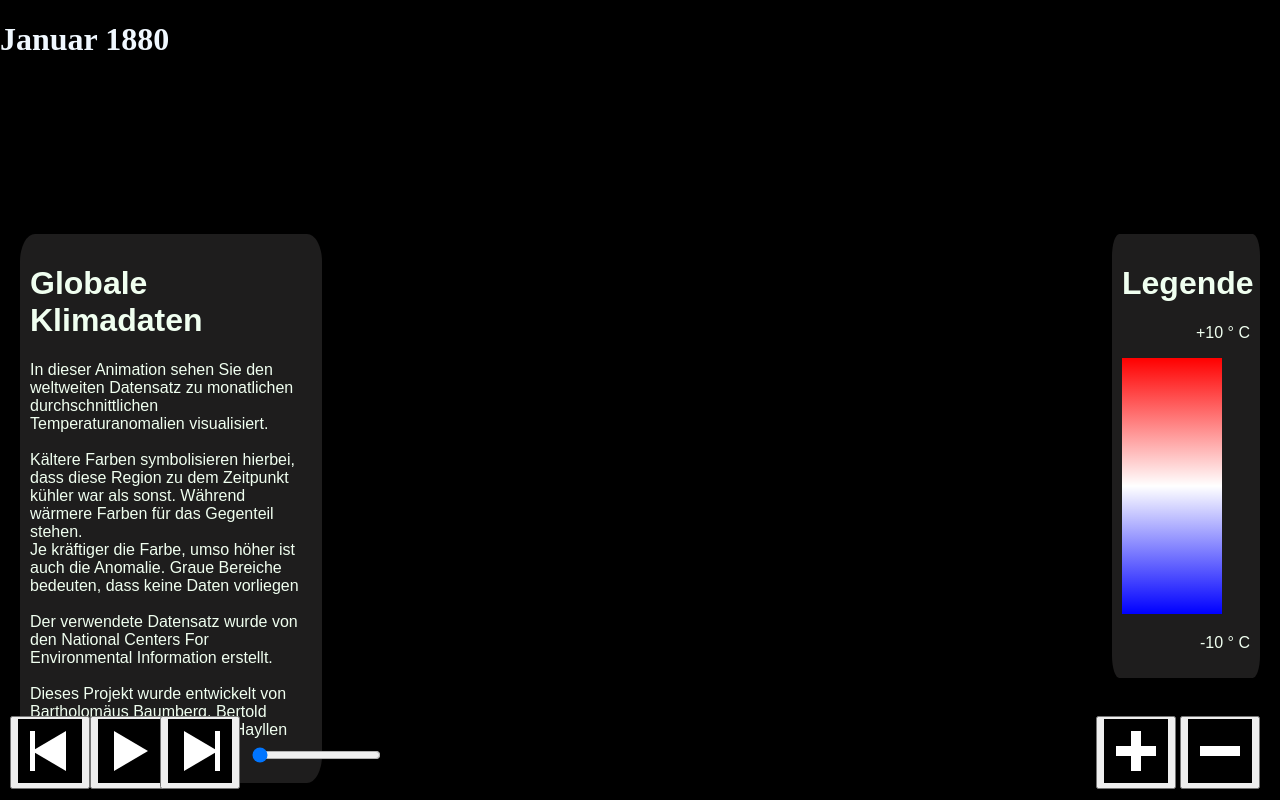
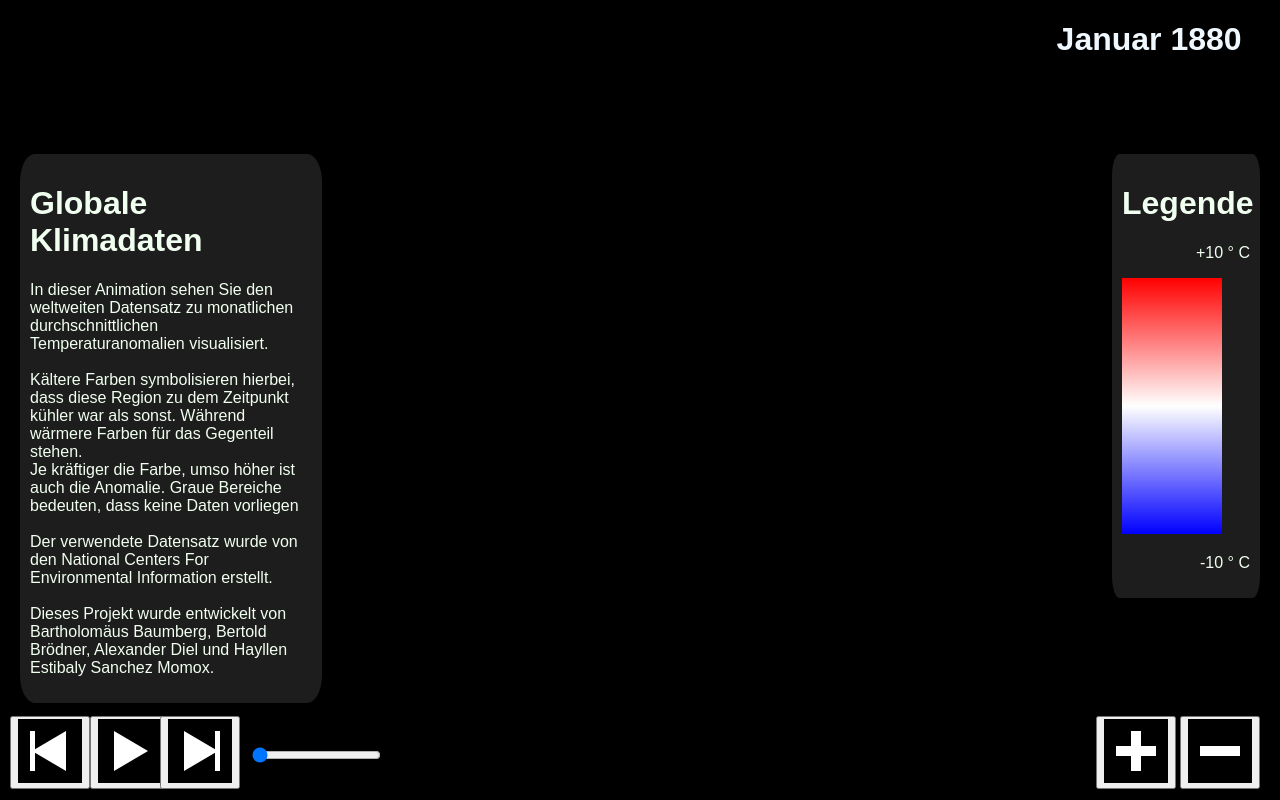
Before and after one commit to BabaBert/Datenvisualisierung, a website built with webpack: page index.html in a window 1280 px wide. Built offline with nearby package versions, Linux system fonts and the light colour scheme.

Commit message:
Add files via upload

```diff
--- a/data/control_elements/style.css
+++ b/data/control_elements/style.css
@@ -66,3 +66,9 @@
 #temperaturLegende p{
     text-align: right;
 }
+
+#yearDisplayer{
+    position:absolute;
+    right: 3%;
+    font-family: sans-serif;
+}
```
